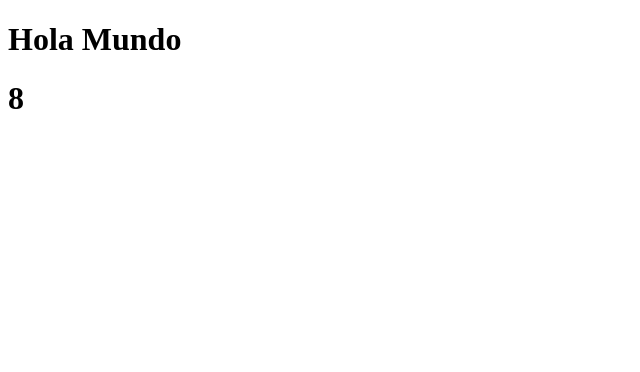
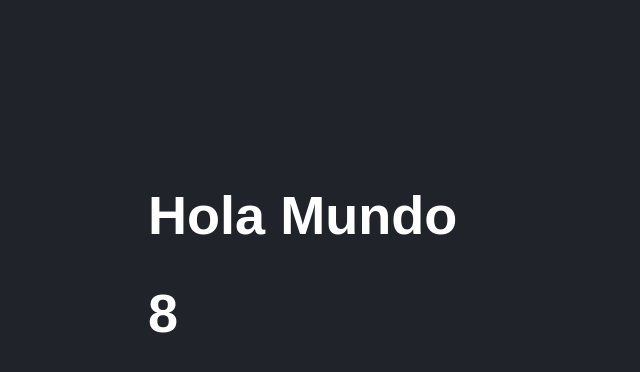
Before and after one commit to Andrea29-18/LearnReact, a React (Vite) app in the folder 03-counter-app-vite/: page / in a window 1280 px wide. Shown: the top 372 px of the page, without its empty margins (0-640 px from the left). Built offline with nearby package versions, Linux system fonts and the light colour scheme.

Commit message:
feat: Styles de css

```diff
--- a/03-counter-app-vite/src/main.jsx
+++ b/03-counter-app-vite/src/main.jsx
@@ -2,6 +2,7 @@
 import ReactDOM from 'react-dom/client';
 import { App } from './HelloWorldApp';
 import { Tarea01 } from './Tarea01';
+import './styles.css';
 
 ReactDOM.createRoot(document.getElementById('root')).render(
     <React.StrictMode>
--- /dev/null
+++ b/03-counter-app-vite/src/styles.css
@@ -0,0 +1,7 @@
+html, body {
+    background-color: #21232A;
+    color: white;
+    font-family: Arial, Helvetica, sans-serif;
+    font-size: 1.3rem;
+    padding: 70px;
+}
```
